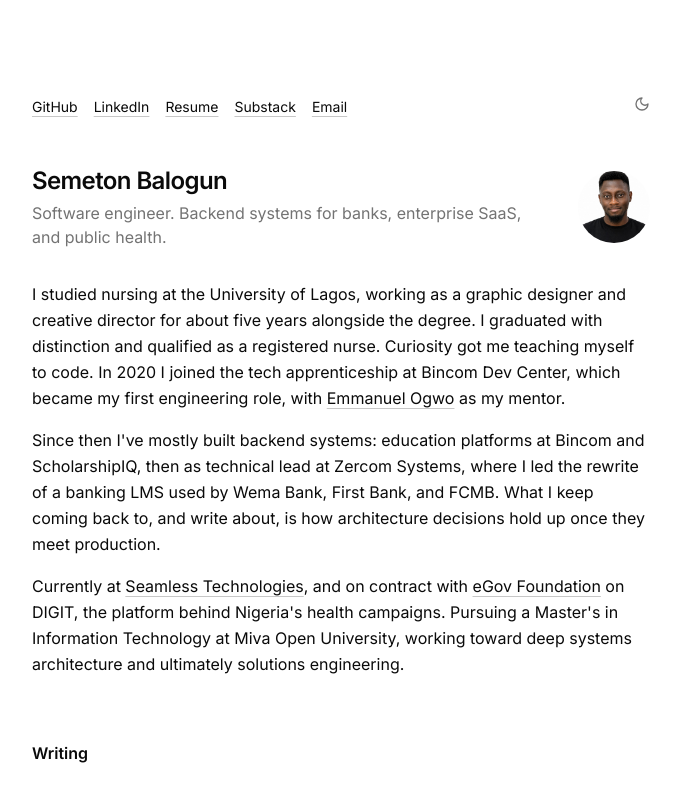
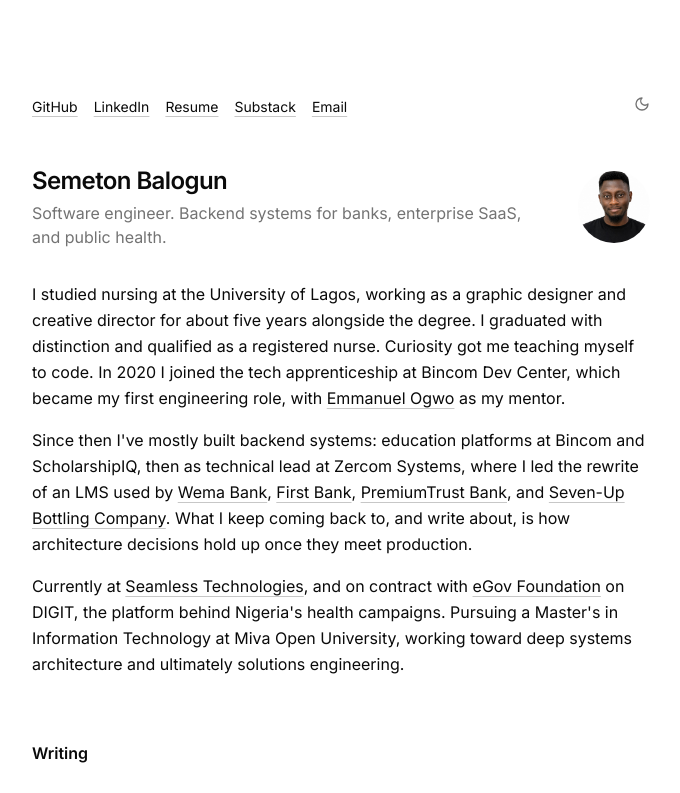
Before and after one commit to Semeton/my-portfolio, a Next.js app: page / in a window 1280 px wide. Shown: the top 793 px of the page, without its empty margins (299-979 px from the left). Built offline with nearby package versions, Linux system fonts and the light colour scheme.

Commit message:
Link Tangerine365 clients; replace FCMB with PremiumTrust and Seven-Up
Co-Authored-By: Claude Opus 5.5 <noreply@anthropic.com>

```diff
--- /dev/null
+++ b/components/clients.tsx
@@ -0,0 +1,31 @@
+import { Fragment } from "react";
+
+const clients = [
+  { name: "Wema Bank", href: "https://wings.wemabank.com/" },
+  { name: "First Bank", href: "https://mlearn.firstbanknigeria.com/" },
+  {
+    name: "PremiumTrust Bank",
+    href: "https://learningmanagement.premiumtrustbank.com/",
+  },
+  { name: "Seven-Up Bottling Company", href: "https://learning.sevenup.org/" },
+];
+
+export default function ClientList() {
+  return (
+    <>
+      {clients.map((client, i) => (
+        <Fragment key={client.name}>
+          {i > 0 && (i === clients.length - 1 ? ", and " : ", ")}
+          <a
+            href={client.href}
+            target="_blank"
+            rel="noopener noreferrer"
+            className="underline decoration-muted-foreground/40 underline-offset-4 hover:decoration-foreground"
+          >
+            {client.name}
+          </a>
+        </Fragment>
+      ))}
+    </>
+  );
+}
--- a/components/hero.tsx
+++ b/components/hero.tsx
@@ -1,5 +1,6 @@
 import Image from "next/image";
 import ThemeToggle from "@/components/theme-toggle";
+import ClientList from "@/components/clients";
 
 const links = [
   { label: "GitHub", href: "https://github.com/semeton" },
@@ -72,8 +73,7 @@ export default function Hero() {
         <p>
           Since then I've mostly built backend systems: education platforms at
           Bincom and ScholarshipIQ, then as technical lead at Zercom Systems,
-          where I led the rewrite of a banking LMS used by Wema Bank, First
-          Bank, and FCMB. What I keep coming back to, and write about, is how
+          where I led the rewrite of an LMS used by <ClientList />. What I keep coming back to, and write about, is how
           architecture decisions hold up once they meet production.
         </p>
         <p>
--- a/components/projects.tsx
+++ b/components/projects.tsx
@@ -1,10 +1,14 @@
 import Section from "@/components/section";
+import ClientList from "@/components/clients";
 
 const projects = [
   {
     title: "Tangerine365",
-    subtitle:
-      "Multi-tenant LMS deployed across Wema Bank, First Bank, and FCMB.",
+    subtitle: (
+      <>
+        Multi-tenant LMS deployed across <ClientList />.
+      </>
+    ),
     description:
       "A full rewrite of a legacy PHP 7.4 LMS into a multi-tenant PHP 8 platform with per-tenant database isolation. The hard part was the multi-database strategy — keeping MySQL as default while supporting SQL Server for the banks that required it, without forking the codebase.",
     role: "Led",
```
